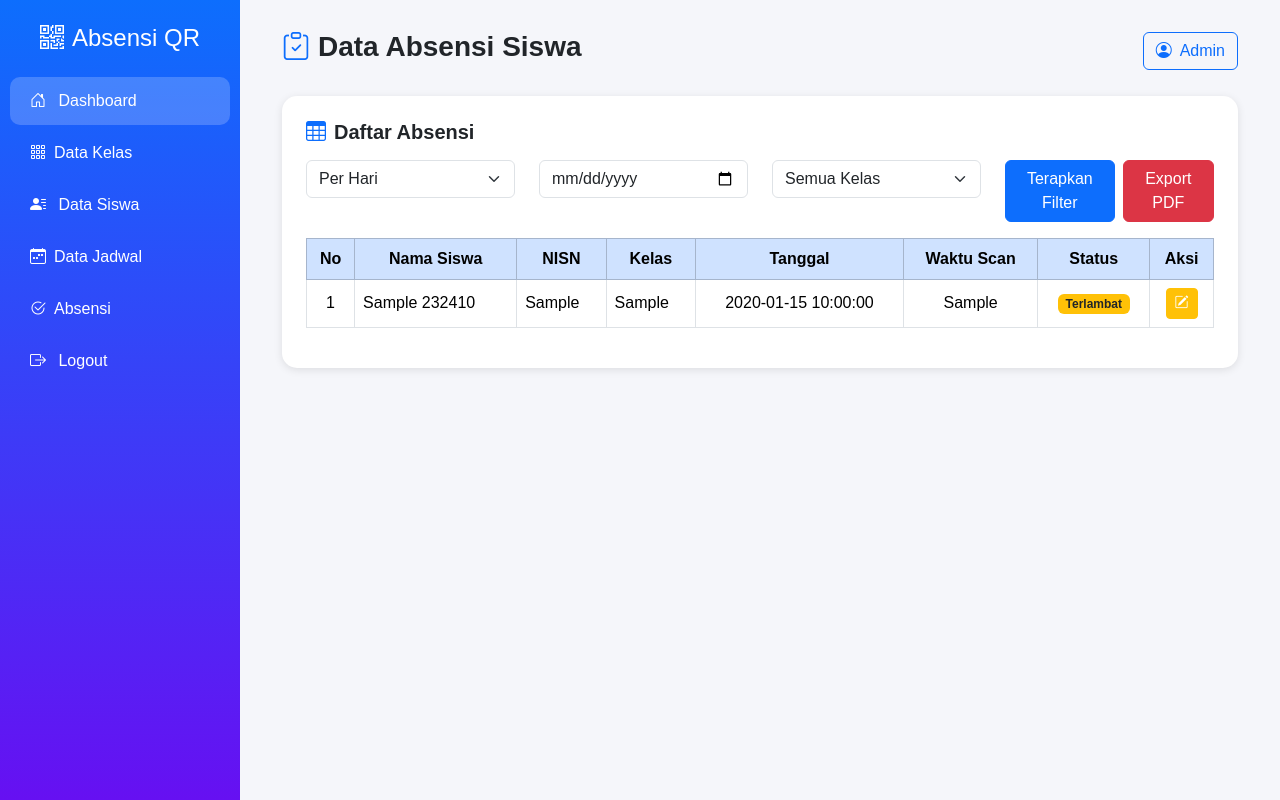
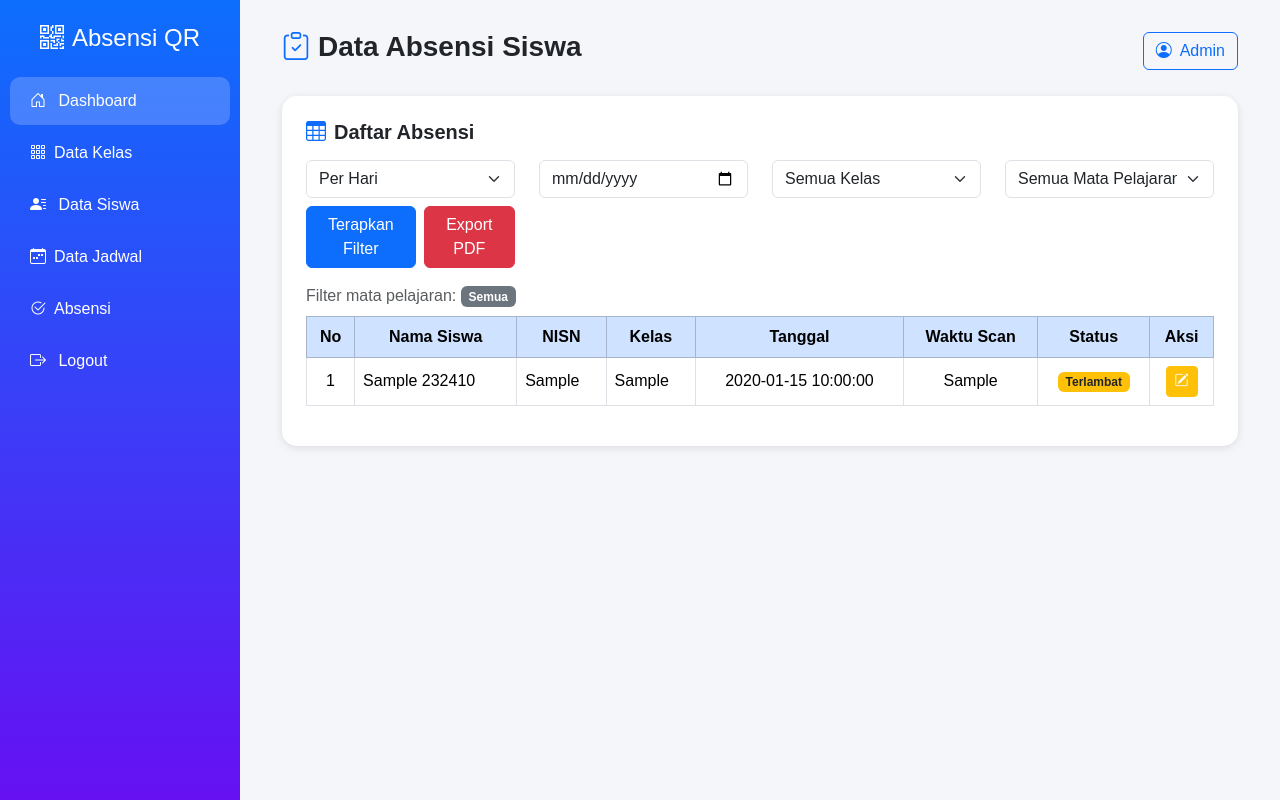
Before and after one commit to fahrulsheva03/siswa_client, a PHP site: page /admin/absen.php in a window 1280 px wide. Run offline with PHP 8.4, Linux system fonts and the light colour scheme; tables that the repository leaves empty or names only in its code hold one stand-in row (values such as "Sample post").

Commit message:
Update -1

```diff
--- a/admin/absen.php
+++ b/admin/absen.php
@@ -4,6 +4,8 @@
 <?php
 require 'koneksi.php';
 require 'layouts/header.php';
+
+$selectedMapel = isset($_GET['mapel']) ? $_GET['mapel'] : '';
 ?>
 
 <body>
@@ -57,7 +59,24 @@ require 'layouts/header.php';
                         </select>
                     </div>
 
-                    <div class="col-md-3 d-flex gap-2">
+                    <div class="col-md-3">
+                        <select id="filterMapel" class="form-select">
+                            <option value="">Semua Mata Pelajaran</option>
+                            <?php
+                            $mapelResult = mysqli_query($koneksi, "SELECT DISTINCT mata_pelajaran_232410 FROM jadwal_232410 ORDER BY mata_pelajaran_232410 ASC");
+                            while ($m = mysqli_fetch_assoc($mapelResult)) {
+                                if ($m['mata_pelajaran_232410'] === null || $m['mata_pelajaran_232410'] === '') {
+                                    continue;
+                                }
+                                $mapelVal = $m['mata_pelajaran_232410'];
+                                $selected = ($selectedMapel === $mapelVal) ? 'selected' : '';
+                                echo "<option value=\"" . htmlspecialchars($mapelVal) . "\" {$selected}>" . htmlspecialchars($mapelVal) . "</option>";
+                            }
+                            ?>
+                        </select>
+                    </div>
+
+                    <div class="col-md-3 d-flex gap-2 mt-2 ">
                         <button type="button" class="btn btn-primary flex-grow-1" onclick="loadData()">
                             Terapkan Filter
                         </button>
@@ -66,6 +85,8 @@ require 'layouts/header.php';
                         </button>
                     </div>
                 </div>
+
+                <p id="filterInfo" class="mb-2 text-muted"></p>
 
                 <div class="table-responsive">
                     <table class="table table-bordered table-hover align-middle">
@@ -99,6 +120,7 @@ function loadData() {
     let tipe = document.getElementById('filterType').value;
     let tanggal = document.getElementById('filterDate').value;
     let idKelas = document.getElementById('filterKelas').value;
+    let mapel = document.getElementById('filterMapel').value;
 
     let xhr = new XMLHttpRequest();
     xhr.open("POST", "filter_absensi.php", true);
@@ -112,21 +134,39 @@ function loadData() {
 
     let params = "tipe=" + encodeURIComponent(tipe) +
                  "&tanggal=" + encodeURIComponent(tanggal) +
-                 "&id_kelas=" + encodeURIComponent(idKelas);
+                 "&id_kelas=" + encodeURIComponent(idKelas) +
+                 "&mapel=" + encodeURIComponent(mapel);
 
     xhr.send(params);
+
+    updateFilterInfo();
 }
 
 function exportPDF() {
     let tipe = document.getElementById('filterType').value;
     let tanggal = document.getElementById('filterDate').value;
     let idKelas = document.getElementById('filterKelas').value;
+    let mapel = document.getElementById('filterMapel').value;
 
     let url = "export_pdf.php?tipe=" + encodeURIComponent(tipe) +
               "&tanggal=" + encodeURIComponent(tanggal) +
-              "&id_kelas=" + encodeURIComponent(idKelas);
+              "&id_kelas=" + encodeURIComponent(idKelas) +
+              "&mapel=" + encodeURIComponent(mapel);
 
     window.open(url, "_blank");
+}
+
+function updateFilterInfo() {
+    let mapelSelect = document.getElementById('filterMapel');
+    let info = document.getElementById('filterInfo');
+    if (!mapelSelect || !info) return;
+
+    let text = mapelSelect.options[mapelSelect.selectedIndex].text;
+    if (mapelSelect.value) {
+        info.innerHTML = "Filter mata pelajaran: <span class='badge bg-primary'>" + text + "</span>";
+    } else {
+        info.innerHTML = "Filter mata pelajaran: <span class='badge bg-secondary'>Semua</span>";
+    }
 }
 
 document.getElementById("filterType").addEventListener("change", function () {
@@ -140,6 +180,17 @@ document.getElementById("filterType").addEventListener("change", function () {
     }
 });
 
+let mapelSelect = document.getElementById('filterMapel');
+if (mapelSelect) {
+    mapelSelect.addEventListener('change', function () {
+        let params = new URLSearchParams(window.location.search);
+        params.set('mapel', this.value);
+        let newUrl = window.location.pathname + '?' + params.toString();
+        window.history.replaceState({}, '', newUrl);
+        updateFilterInfo();
+    });
+}
+
 loadData();
 </script>
 
--- a/admin/filter_absensi.php
+++ b/admin/filter_absensi.php
@@ -4,6 +4,7 @@ require 'koneksi.php';
 $tipe    = $_POST['tipe'];
 $tanggal = $_POST['tanggal'];
 $idKelas = isset($_POST['id_kelas']) ? $_POST['id_kelas'] : '';
+$mapel   = isset($_POST['mapel']) ? trim($_POST['mapel']) : '';
 
 $where = "";
 
@@ -37,6 +38,15 @@ if (!empty($idKelas)) {
     }
 }
 
+if ($mapel !== '') {
+    $mapel = mysqli_real_escape_string($koneksi, $mapel);
+    if ($where === "") {
+        $where = "WHERE j.mata_pelajaran_232410 = '$mapel'";
+    } else {
+        $where .= " AND j.mata_pelajaran_232410 = '$mapel'";
+    }
+}
+
 $query = mysqli_query($koneksi, "
     SELECT
         a.id_absensi_232410,
@@ -49,6 +59,11 @@ $query = mysqli_query($koneksi, "
     FROM absensi_232410 AS a
     JOIN siswa_232410 AS s
       ON s.id_siswa_232410 = a.id_siswa_232410
+    LEFT JOIN kelas_232410 AS k
+       ON s.kelas_232410 = k.id_kelas_232410
+    LEFT JOIN jadwal_232410 AS j
+       ON j.id_kelas_232410 = k.id_kelas_232410
+      AND a.waktu_scan_232410 BETWEEN j.jam_mulai_232410 AND j.jam_selesai_232410
     $where
     ORDER BY a.tanggal_232410 DESC, a.waktu_scan_232410 DESC
 ");
@@ -90,6 +105,6 @@ if (mysqli_num_rows($query) > 0) {
 } else {
     echo "
     <tr>
-        <td colspan='8' class='text-center'>Tidak ada data.</td>
+        <td colspan='8' class='text-center'>Tidak ada data untuk filter ini.</td>
     </tr>";
 }
```
